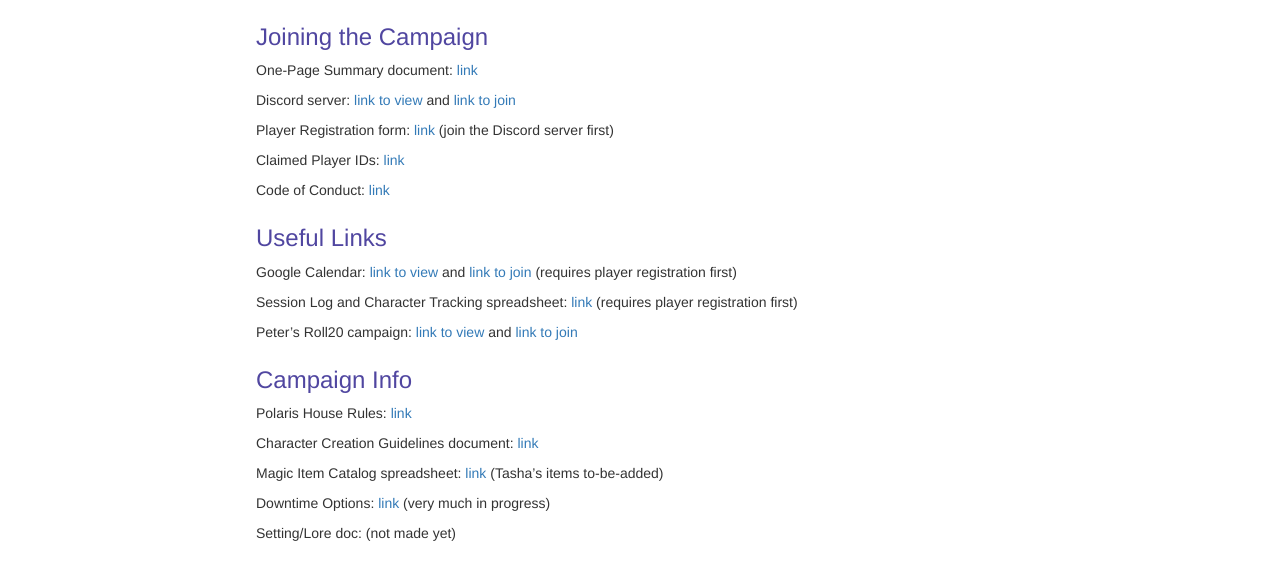
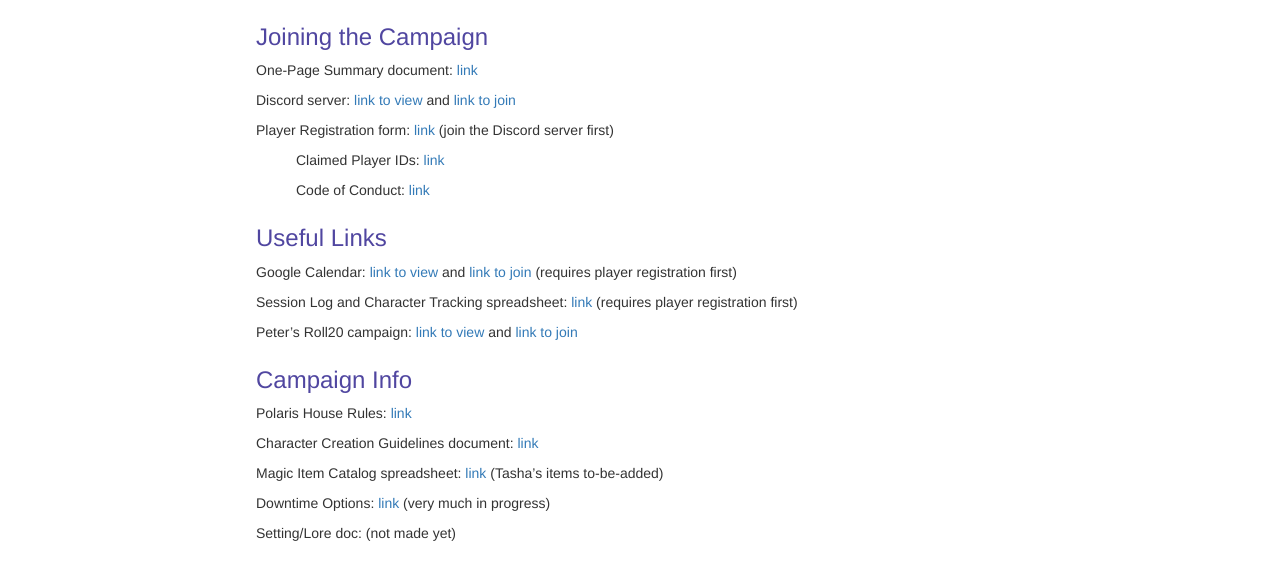
Before and after one commit to paduerst/polaris, a plain HTML site: page docs/index.html in a window 1280 px wide. Shown: the part 88-668 px from the top of the page. Drawn offline with nearby package versions, Linux system fonts and the light colour scheme; a web font is replaced by a local one.

Commit message:
Indenting PID and CoC links on homepage

```diff
--- a/docs/index.html
+++ b/docs/index.html
@@ -50,9 +50,9 @@
 
                     <p>Player Registration form: <a target="_blank" href="https://forms.gle/2Auk65K2djoPzWZR6">link</a> (join the Discord server first)</p>
 
-                    <p>Claimed Player IDs: <a href="https://polaris.duerst.me/claimed_pids">link</a></p>
+                    <p class="indent-1">Claimed Player IDs: <a href="https://polaris.duerst.me/claimed_pids">link</a></p>
 
-                    <p>Code of Conduct: <a href="https://polaris.duerst.me/code_of_conduct">link</a></p>
+                    <p class="indent-1">Code of Conduct: <a href="https://polaris.duerst.me/code_of_conduct">link</a></p>
 
                     <h3>Useful Links</h3>
 
--- a/docs/styleBC.css
+++ b/docs/styleBC.css
@@ -31,3 +31,7 @@ h1,h2,h3,h4,h5,h6{
     color: #5046a0;
     margin-top: 25px;
 }
+
+.indent-1 {
+    text-indent: 40px;
+}
```
